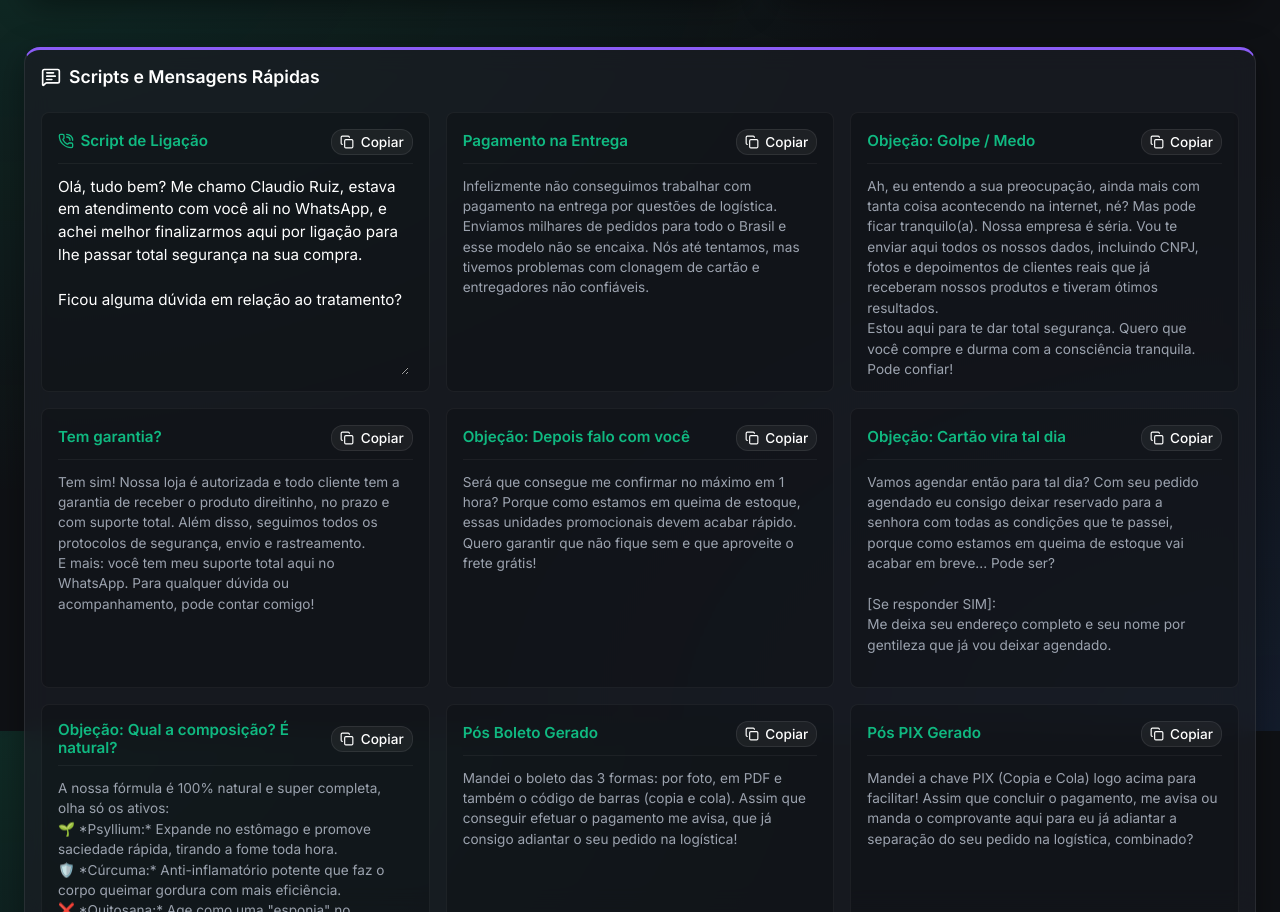
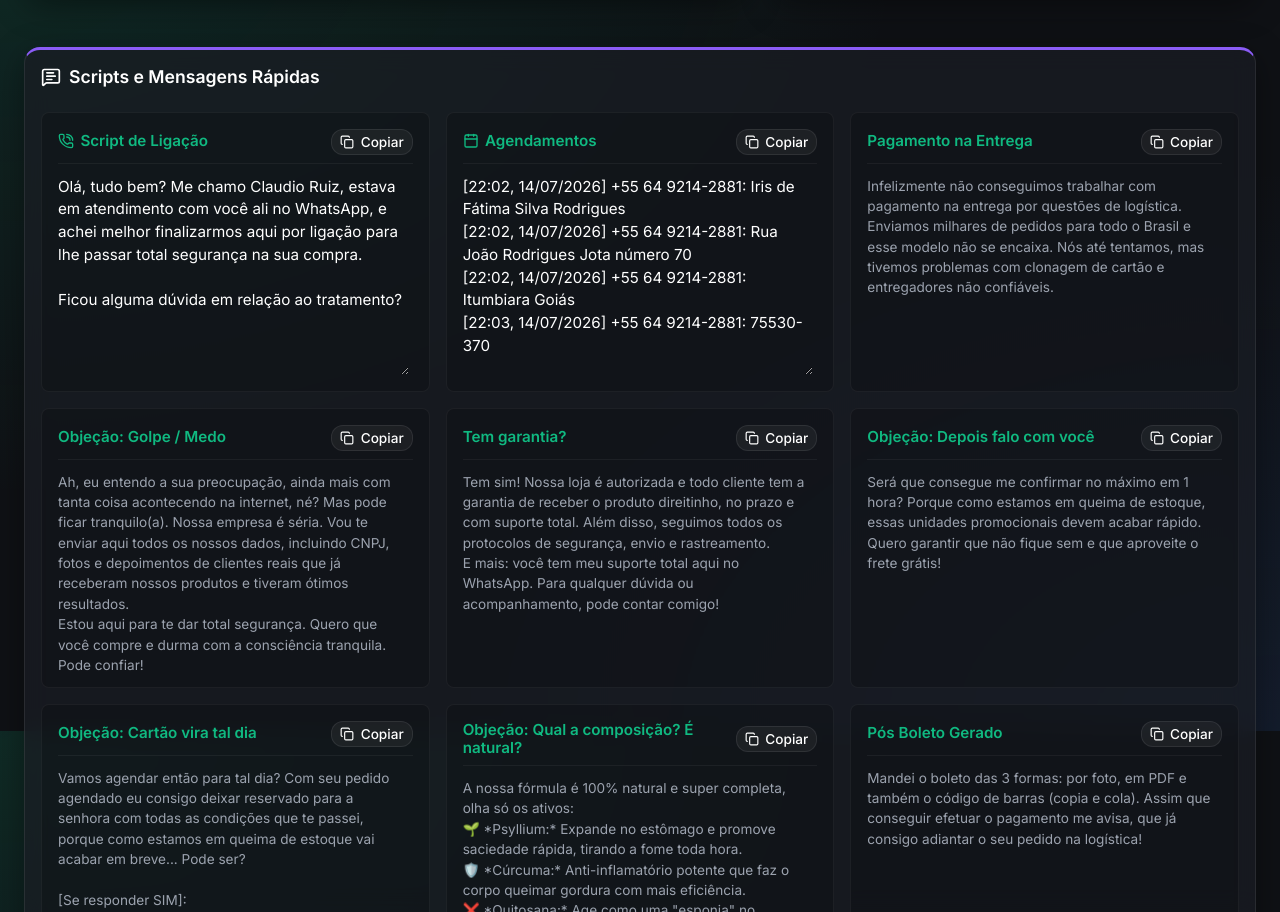
Before and after one commit to yuresilva1/planner-vendas, a React (Vite) app: page / in a window 1280 px wide. Shown: the part 869-1781 px from the top of the page. Built offline with nearby package versions, Linux system fonts and the light colour scheme; no server answers.

Commit message:
Adiciona bloco de notas auto-salvavel para Agendamentos

```diff
--- a/src/components/ScriptsBoard.jsx
+++ b/src/components/ScriptsBoard.jsx
@@ -1,5 +1,5 @@
 import { useState, useEffect } from 'react';
-import { Copy, MessageSquareText, PhoneCall } from 'lucide-react';
+import { Copy, MessageSquareText, PhoneCall, Calendar } from 'lucide-react';
 
 const SCRIPTS = [
   {
@@ -62,9 +62,20 @@ export default function ScriptsBoard({ onCopy }) {
     return localStorage.getItem('dynamic_call_script') || `Olá, tudo bem? Me chamo Claudio Ruiz, estava em atendimento com você ali no WhatsApp, e achei melhor finalizarmos aqui por ligação para lhe passar total segurança na sua compra.\n\nFicou alguma dúvida em relação ao tratamento?`;
   });
 
+  const [schedules, setSchedules] = useState(() => {
+    return localStorage.getItem('sales_schedules') || `[22:02, 14/07/2026] +55 64 9214-2881: Iris de Fátima Silva Rodrigues
+[22:02, 14/07/2026] +55 64 9214-2881: Rua João Rodrigues Jota número 70
+[22:02, 14/07/2026] +55 64 9214-2881: Itumbiara Goiás
+[22:03, 14/07/2026] +55 64 9214-2881: 75530-370`;
+  });
+
   useEffect(() => {
     localStorage.setItem('dynamic_call_script', callScript);
   }, [callScript]);
+
+  useEffect(() => {
+    localStorage.setItem('sales_schedules', schedules);
+  }, [schedules]);
 
   const handleCopy = async (text) => {
     try {
@@ -109,6 +120,31 @@ export default function ScriptsBoard({ onCopy }) {
           </div>
         </div>
 
+        {/* Bloco Dinâmico de Agendamentos (Notepad) */}
+        <div className="script-card group">
+          <div className="script-header">
+            <h4 style={{ display: 'flex', alignItems: 'center', gap: '0.4rem' }}>
+              <Calendar size={16} className="text-accent" /> Agendamentos
+            </h4>
+            <button
+              className="btn-secondary btn-sm"
+              onClick={() => handleCopy(schedules)}
+              title="Copiar Agendamentos"
+            >
+              <Copy size={14} /> Copiar
+            </button>
+          </div>
+          <div className="script-body" style={{ flex: 1, display: 'flex', flexDirection: 'column' }}>
+            <textarea
+              className="dynamic-script-input"
+              value={schedules}
+              onChange={(e) => setSchedules(e.target.value)}
+              placeholder="Cole aqui os dados dos clientes agendados..."
+              style={{ flex: 1, border: 'none', padding: 0, minHeight: '120px', background: 'transparent' }}
+            />
+          </div>
+        </div>
+
         {/* Scripts Estáticos */}
         {SCRIPTS.map(script => (
           <div key={script.id} className="script-card group">
```
